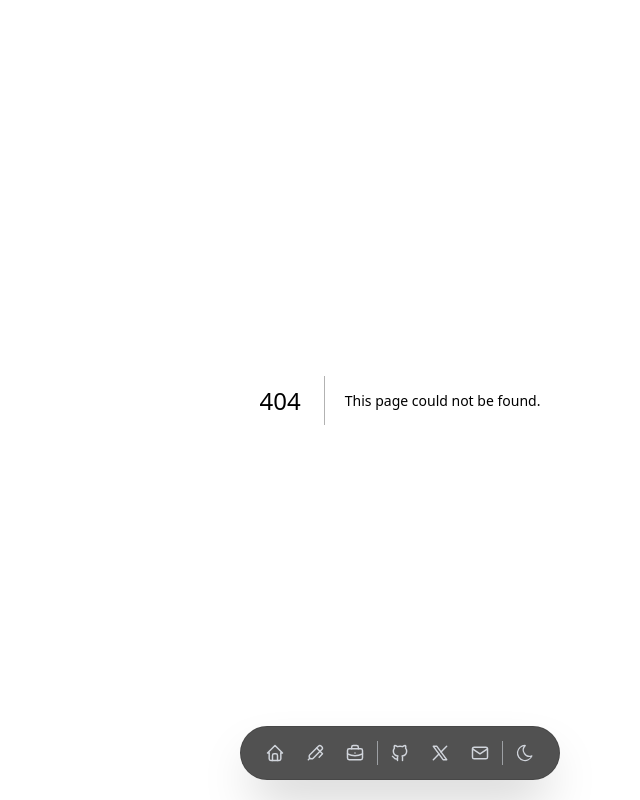
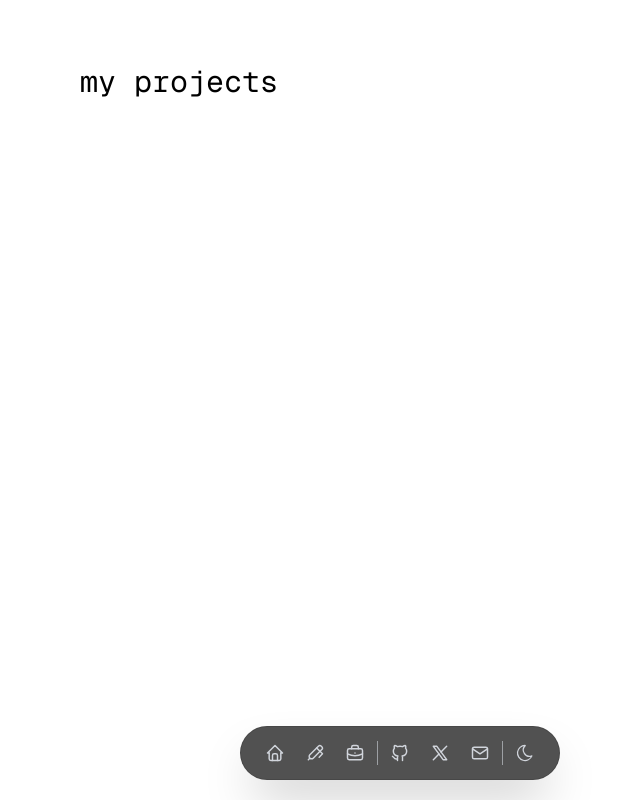
Before and after one commit to Shubbu03/portfolio, a Next.js app: page /projects in a window 1280 px wide. Before the commit this address had no page. Shown: the whole page, without its empty margins (240-880 px from the left). Built offline with nearby package versions, Linux system fonts and the light colour scheme.

Commit message:
projects page init

```diff
--- /dev/null
+++ b/app/projects/page.tsx
@@ -0,0 +1,10 @@
+export default function Projects() {
+  return (
+    <>
+      <div className="w-full max-w-2xl px-4 pt-16">
+        <h1 className="text-3xl mb-8 text-start">my projects</h1>
+      </div>
+      <div className="flex-grow flex items-center justify-center"></div>
+    </>
+  );
+}
```
